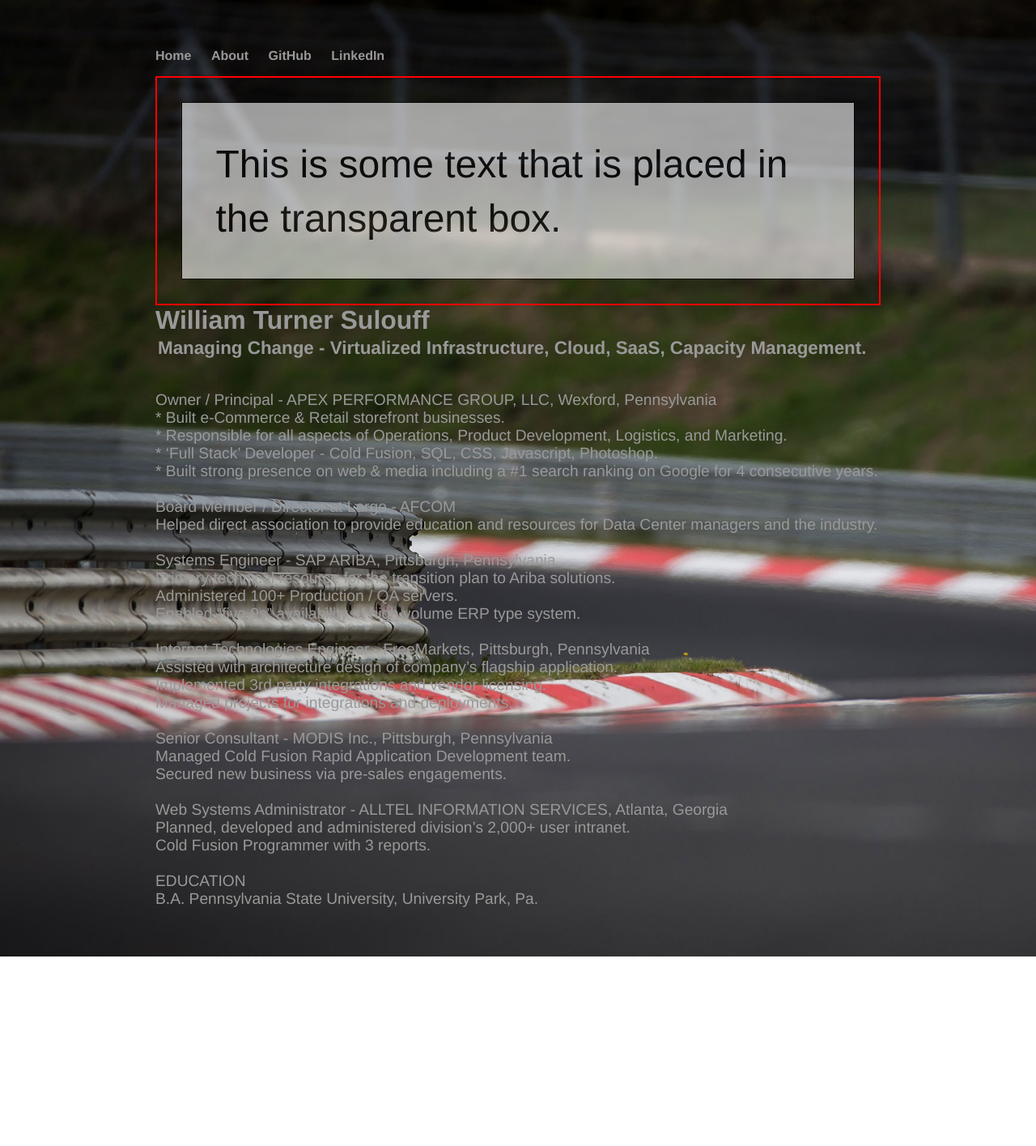
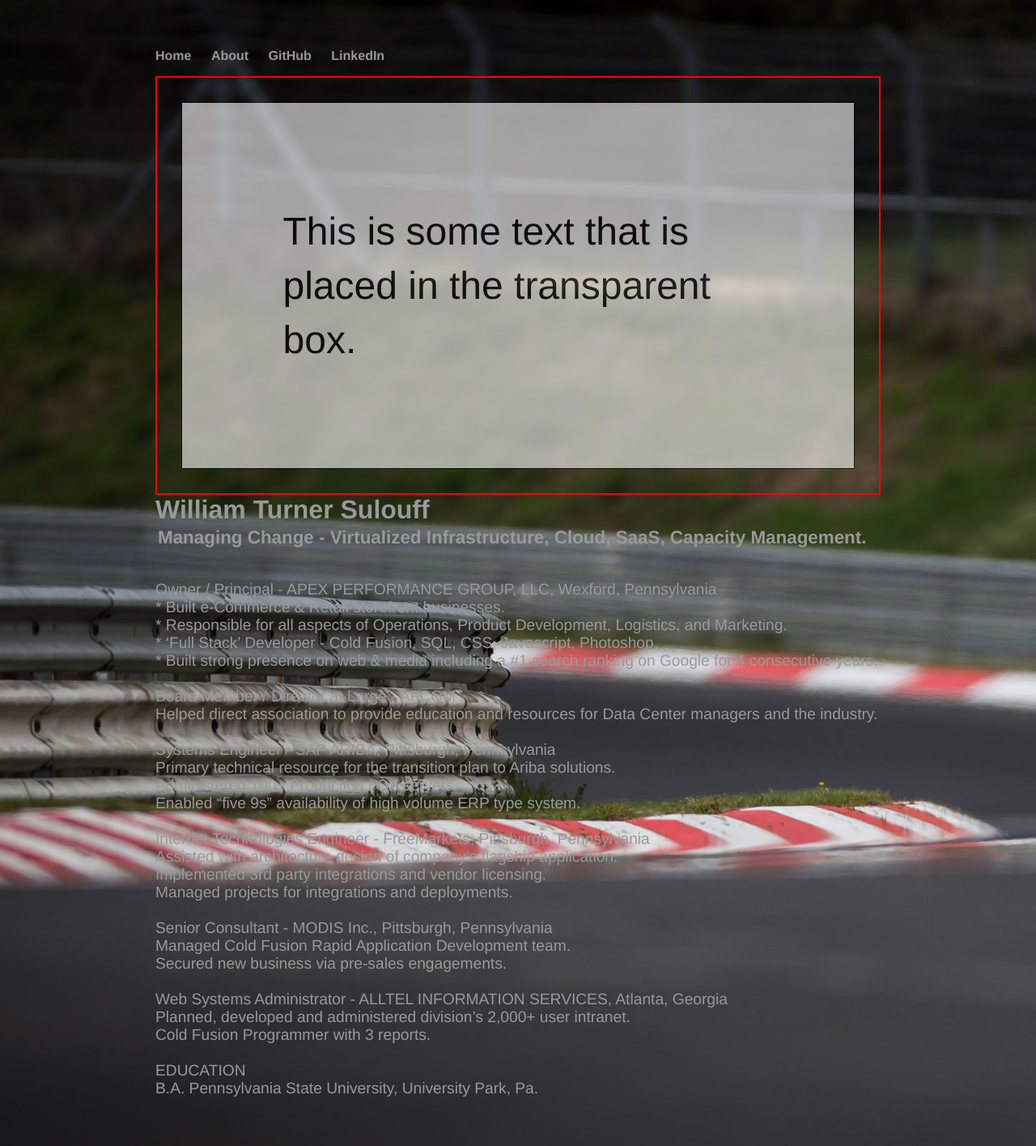
Before and after one commit to apex944/apex944.github.io, a Jekyll site: the page cv/index.html, which Jekyll copies as it is, in a window 1280 px wide. Shown: the whole page at 81% size. Built offline with Jekyll 4.4.1, drawn with Linux system fonts in a browser that asks for light colours; before the commit the page ends 1181 px from its top, so only the background shows below that.

Commit message:
updated cv2

```diff
--- a/cv/index.html
+++ b/cv/index.html
@@ -16,11 +16,11 @@
             background-color: #ffffff;
             border: 1px solid black;
             opacity: 0.6;
-            filter: alpha(opacity=60); /* For IE8 and earlier */
+            filter: alpha(opacity=70); /* For IE8 and earlier */
         }
 
         div.transbox p {
-            margin: 5%;
+            margin: 15%;
             font-weight: normal;
             color: #000000;
         }
```
